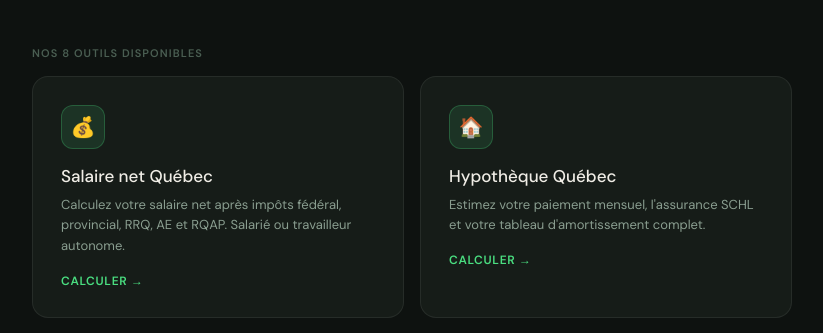
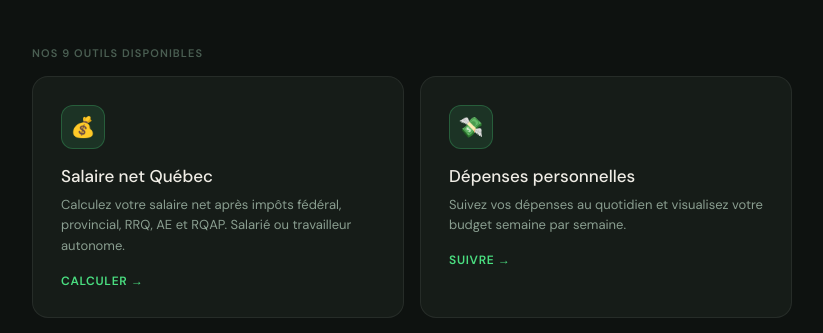
Before and after one commit to T-sir12/t-sir12.github.io, a plain HTML site: page index.html in a window 1280 px wide. Shown: the part 429-762 px from the top of the page, without its empty margins (228-1051 px from the left). Drawn offline with Linux system fonts and the light colour scheme.

Commit message:
Update index.html

```diff
--- a/index.html
+++ b/index.html
@@ -122,7 +122,7 @@
 
   <div class="ad-slot"><span>Espace publicitaire – Google AdSense</span></div>
 
-  <div class="section-label">Nos 8 outils disponibles</div>
+  <div class="section-label">Nos 9 outils disponibles</div>
 
   <div class="tools-grid">
 
@@ -131,6 +131,13 @@
       <div class="tool-title">Salaire net Québec</div>
       <div class="tool-desc">Calculez votre salaire net après impôts fédéral, provincial, RRQ, AE et RQAP. Salarié ou travailleur autonome.</div>
       <div class="tool-link">Calculer →</div>
+    </a>
+
+    <a href="https://t-sir12.github.io/depenses-personnelles/" class="tool-card">
+      <div class="tool-icon">💸</div>
+      <div class="tool-title">Dépenses personnelles</div>
+      <div class="tool-desc">Suivez vos dépenses au quotidien et visualisez votre budget semaine par semaine.</div>
+      <div class="tool-link">Suivre →</div>
     </a>
 
     <a href="https://calculsquebec.ca/calculateur-hypotheque-quebec/" class="tool-card">
```
